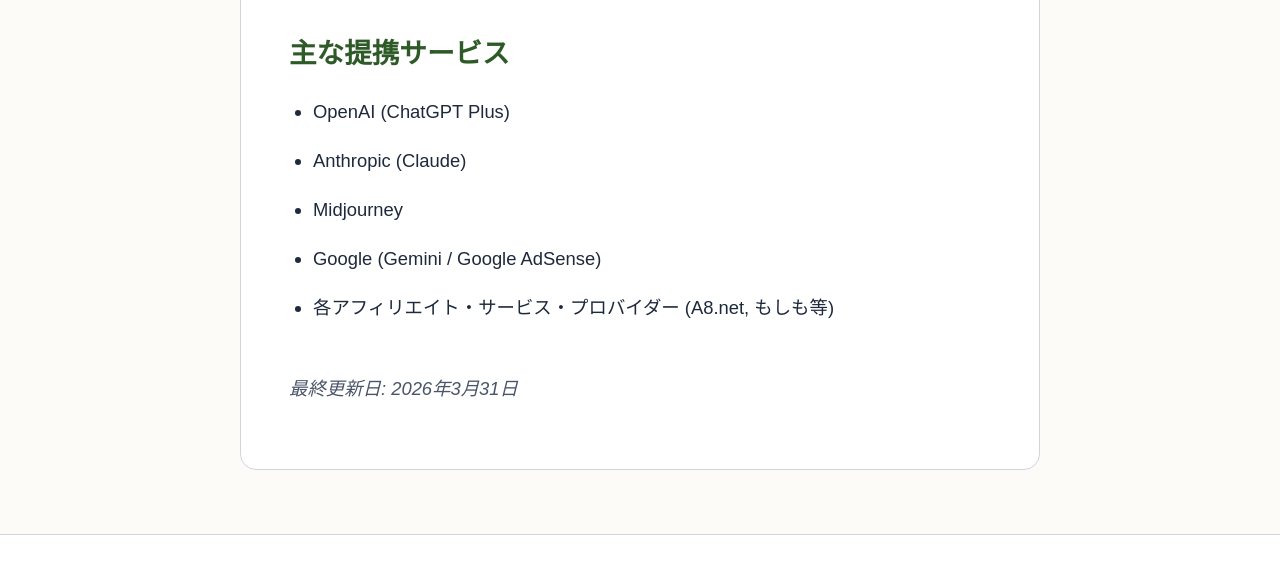
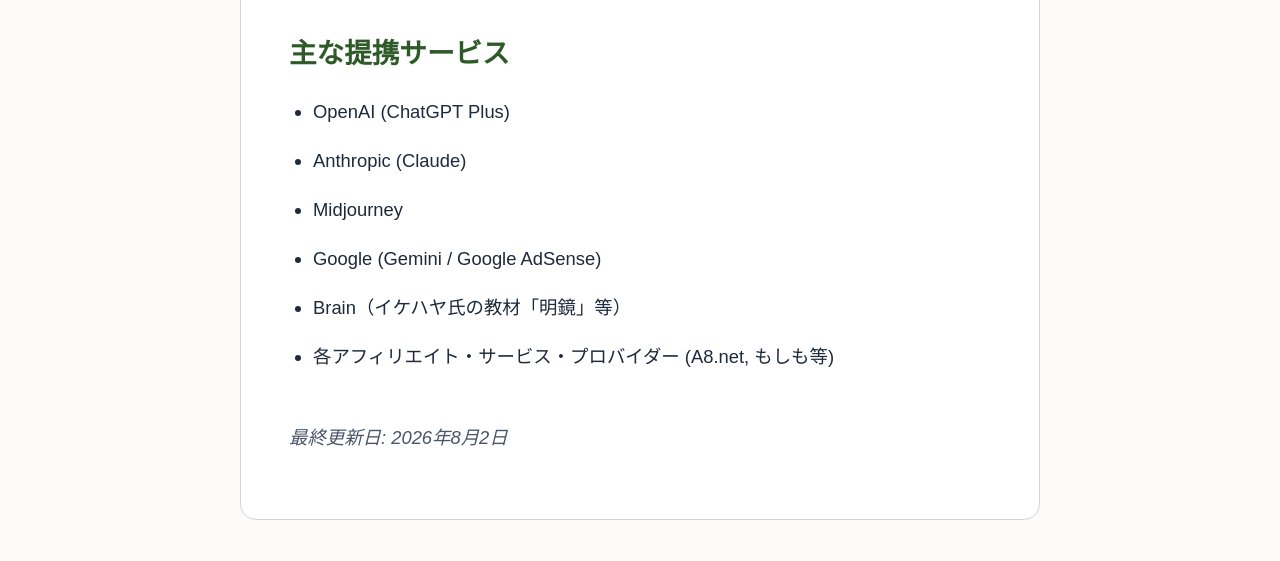
Before and after one commit to hoshi54hide/media, a website: page affiliate.html in a window 1280 px wide. Shown: the part 1664-2225 px from the top of the page. Drawn offline with Linux system fonts and the light colour scheme.

Commit message:
アフィリエイト表記にBrainを追記

```diff
--- a/affiliate.html
+++ b/affiliate.html
@@ -59,10 +59,11 @@
                 <li>Anthropic (Claude)</li>
                 <li>Midjourney</li>
                 <li>Google (Gemini / Google AdSense)</li>
+                <li>Brain（イケハヤ氏の教材「明鏡」等）</li>
                 <li>各アフィリエイト・サービス・プロバイダー (A8.net, もしも等)</li>
             </ul>
 
-            <p style="margin-top: 3rem; font-style: italic; color: var(--text-muted);">最終更新日: 2026年3月31日</p>
+            <p style="margin-top: 3rem; font-style: italic; color: var(--text-muted);">最終更新日: 2026年8月2日</p>
         </article>
     </main>
 
```
